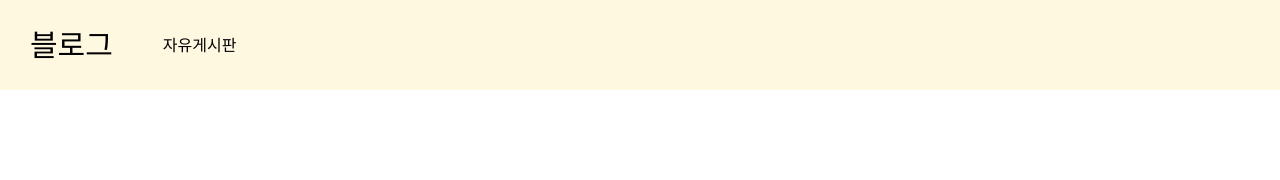
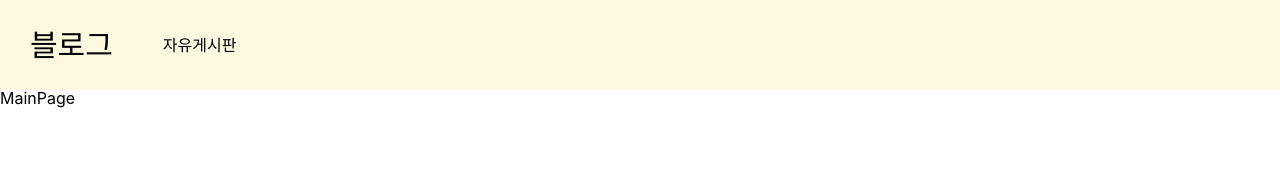
Before and after one commit to hhw12409/Free-Board, a React (Create React App) app: page / in a window 1280 px wide. Shown: the top 180 px of the page. Built offline with nearby package versions, Linux system fonts and the light colour scheme.

Commit message:
Feat : add main, freeboard link
add FreeBoard component and MainPage component

```diff
--- a/src/App.js
+++ b/src/App.js
@@ -1,16 +1,37 @@
 import './App.css';
+import { Routes, Route, useNavigate } from 'react-router-dom';
 
 function App() {
+
+  const navigate = useNavigate();
+
   return (
     <div className="App">
       <nav className='navbar'>
         <a href='/'>블로그</a>
         <ul>
-          <li><a href='/'>자유게시판</a></li>
+          <li><a onClick={()=> { navigate('/freeboard') }}>자유게시판</a></li>
         </ul>
       </nav>
+      <Routes>
+        <Route path='/' element={<MainPage/>}></Route>
+        <Route path='/freeboard' element={<FreeBoard/>}></Route>
+
+      </Routes>
     </div>
   );
 }
 
+
+function FreeBoard() {
+  return (
+    <div>Freeboard page</div>
+  )
+}
+
+function MainPage() {
+  return (
+    <div>MainPage</div>
+  )
+}
 export default App;
```
